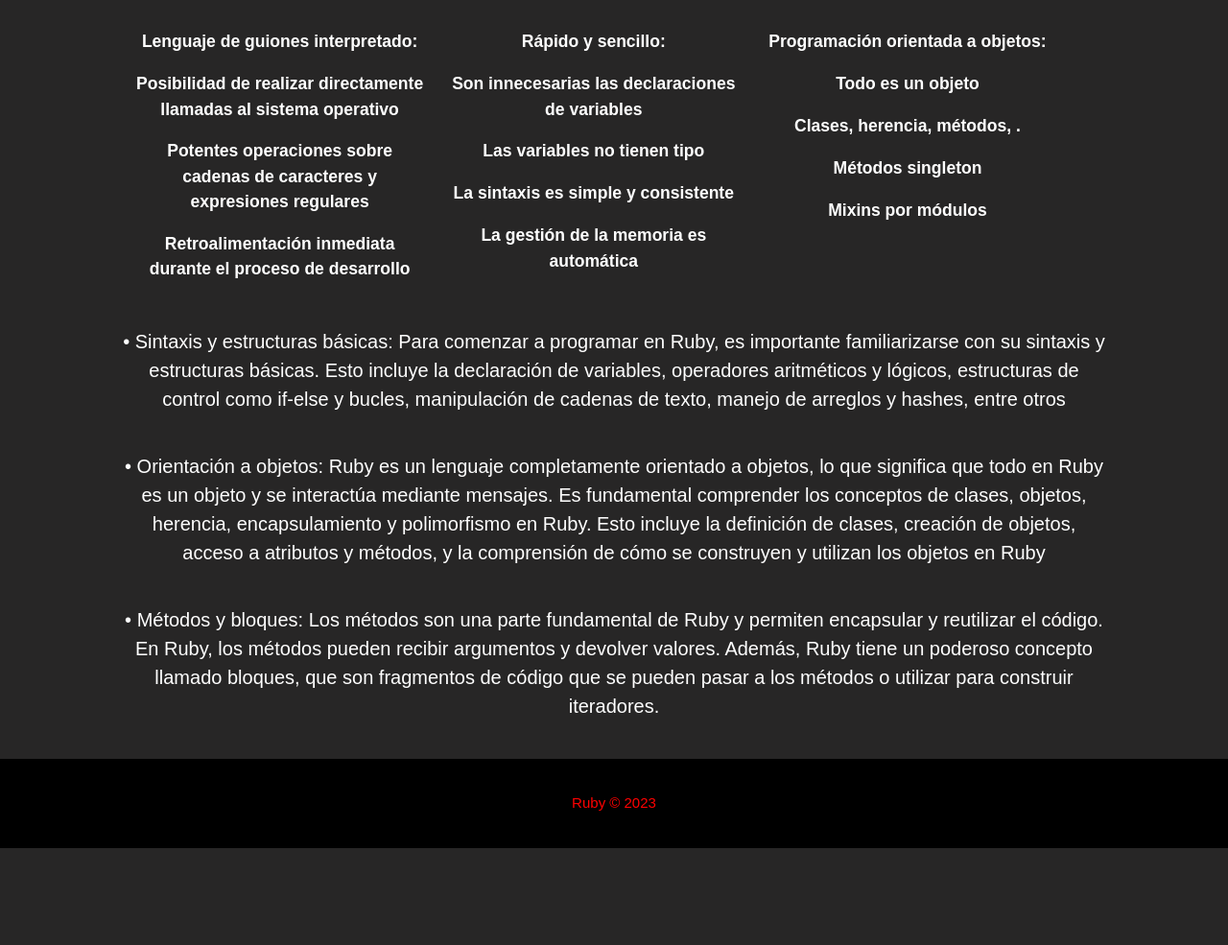
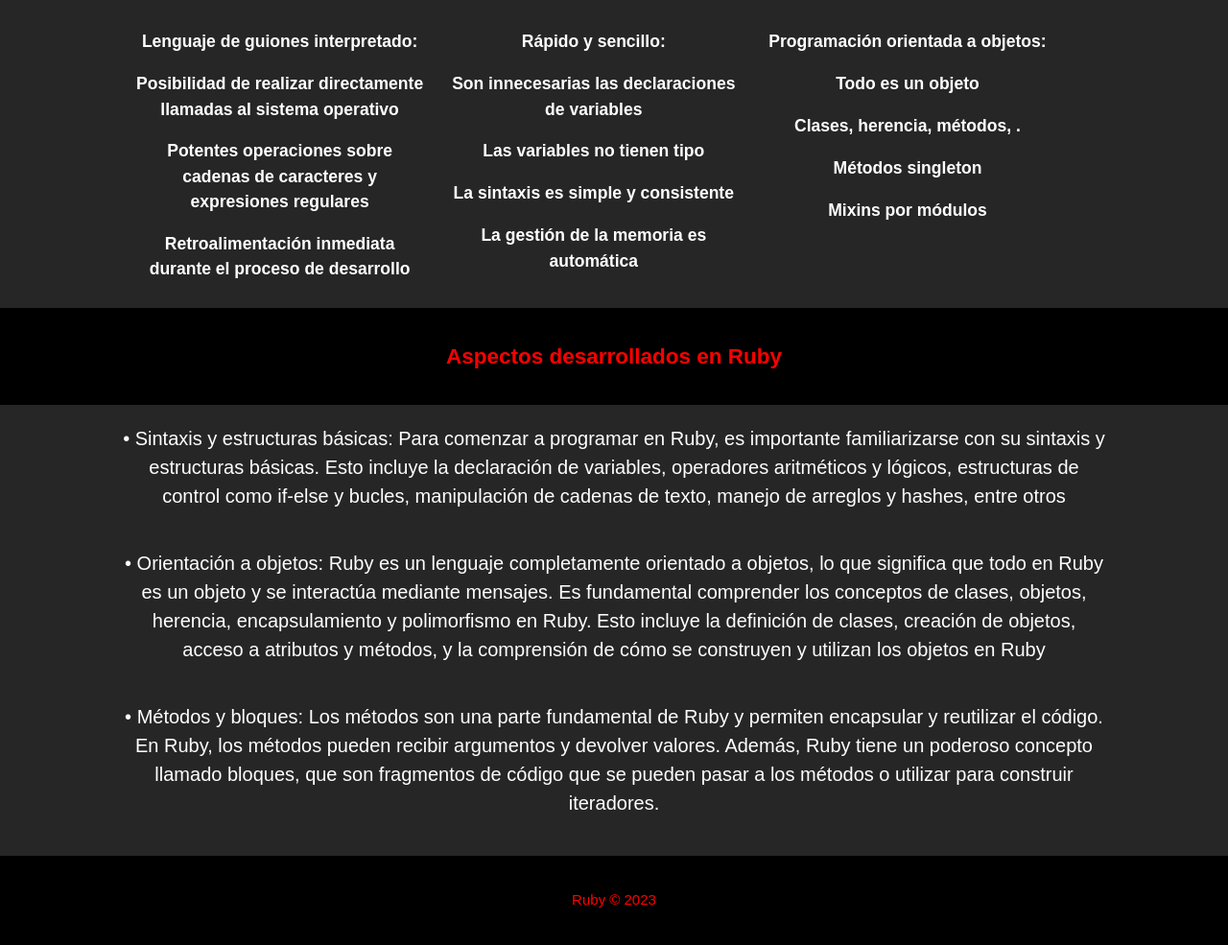
Before and after one commit to exposicionruby/exposicionruby.github.io, a plain HTML site: page index.html in a window 1280 px wide. Shown: the part 810-1795 px from the top of the page at 96% size. Before the commit the page ends 1694 px from the top, so only its background shows below. Drawn offline with Linux system fonts and the light colour scheme.

Commit message:
initial commit

```diff
--- a/index.html
+++ b/index.html
@@ -89,6 +89,11 @@
 
         </div>
     </section>
+    <section id="newsletter">
+        <div class="container">
+            <h1>Aspectos desarrollados en Ruby</h1>
+        </div>
+    </section>
     <section id="showcase">
         <div class="container">
             <p>• Sintaxis y estructuras básicas: Para comenzar a programar en Ruby, es importante familiarizarse con su
```
